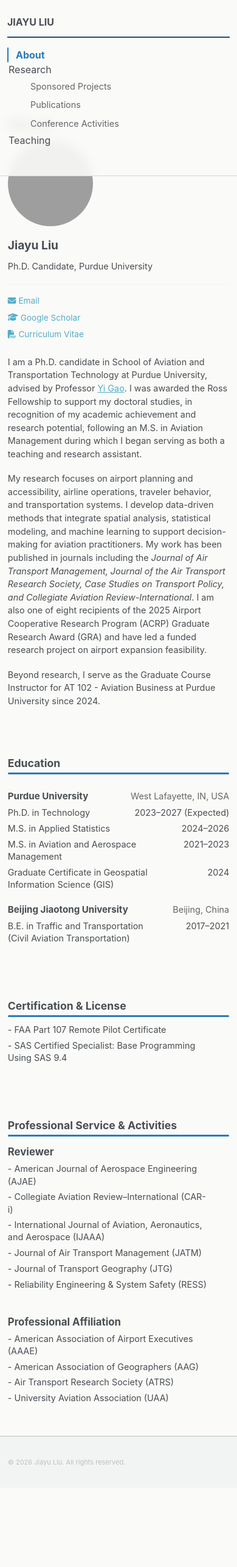
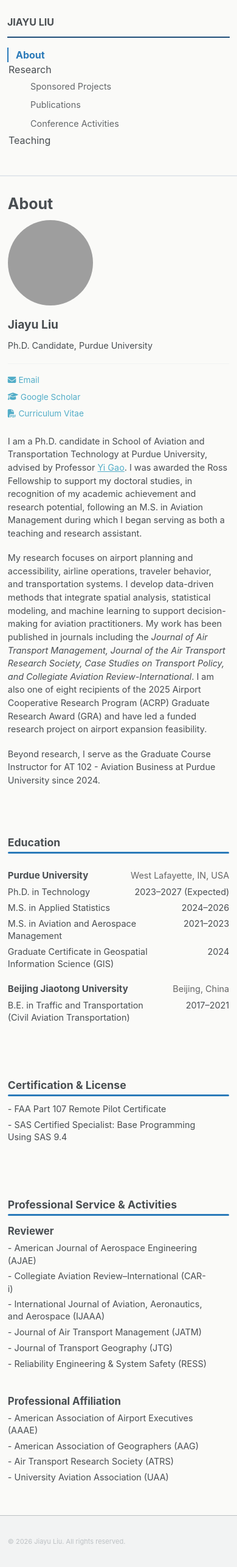
Before and after one commit to liu3309/liu3309.github.io, a Jekyll site: the page built from index.md, in a window 390 px wide. Shown: the whole page at 61% size. Built offline with Jekyll 4.4.1, drawn with Linux system fonts in a browser that asks for light colours; a script that is not in the unit is left out; before the commit the page ends 2440 px from its top, so only the background shows below that.

Commit message:
Update main.scss

```diff
--- a/assets/css/main.scss
+++ b/assets/css/main.scss
@@ -1258,7 +1258,7 @@ body {
     z-index: 9999 !important;
 
     body {
-    padding-top: 220px !important;
+    padding-top: 340px !important;
   }
 
 }
@@ -2211,7 +2211,7 @@ h2#conference-activities::after,
   }
 
   body {
-    padding-top: 110px !important;
-  }
-
-}
+    padding-top: 240px !important;
+  }
+
+}
```
